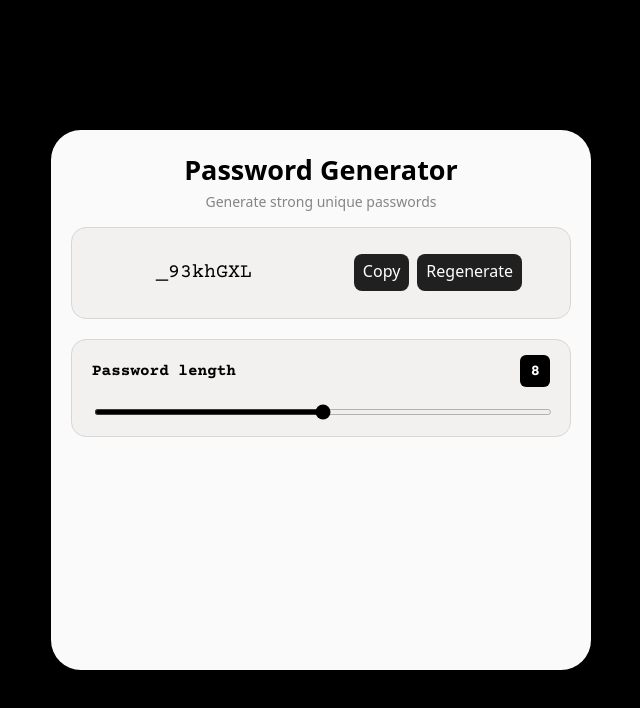
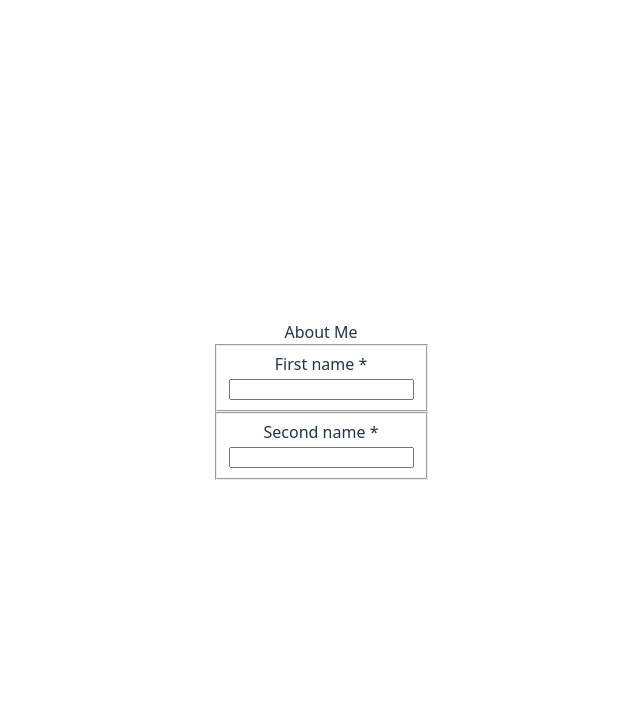
Before and after one commit to madhu-sudhan-rao/react-learning, a React (Vite) app: page / in a window 1280 px wide. Shown: the top 708 px of the page, without its empty margins (319-959 px from the left). Built offline with nearby package versions, Linux system fonts and the light colour scheme.

Commit message:
form ui validations implemented

```diff
--- a/src/App.tsx
+++ b/src/App.tsx
@@ -1,6 +1,7 @@
 
 import './App.css'
 import Counter from './problems/counter/Counter'
+import FormUiValidation from './problems/form-ui/FormUiValidation'
 import PasswordGenerator from './problems/password-generator/PasswordGenerator'
 import TodoList from './problems/todo-list/TodoList'
 
@@ -9,7 +10,8 @@ function App() {
     <>
     {/* <Counter /> */}
     {/* <TodoList /> */}
-    <PasswordGenerator />
+    {/* <PasswordGenerator /> */}
+    <FormUiValidation />
 
     </>
   )
--- /dev/null
+++ b/src/problems/form-ui/FormUiValidation.tsx
@@ -0,0 +1,156 @@
+import React, { useState } from "react";
+
+type FormFieldName = "firstName" | "secondName" | "age" | "mobile" | "gender";
+
+type FormField = {
+  type: string;
+  value: string;
+  touched: boolean
+  errors: {
+    required: boolean;
+    minLength?: number;
+    max?: number;
+    min?: number;
+    allowNumbers?: boolean;
+    length?: number;
+  };
+};
+
+type UserInfoFormType = {
+  firstName: FormField;
+  secondName: FormField;
+  age: FormField;
+  mobile: FormField;
+  gender: FormField;
+};
+
+function FormUiValidation() {
+  const [userInfoForm, setUserInfoForm] = useState<UserInfoFormType>({
+    firstName: {
+      type: "text",
+      value: "",
+      touched: false,
+      errors: {
+        required: true,
+        minLength: 0,
+        allowNumbers: false,
+      },
+    },
+    secondName: {
+      type: "text",
+      value: "",
+      touched: false,
+      errors: {
+        required: false,
+        minLength: 0,
+        allowNumbers: false,
+      },
+    },
+    age: {
+      type: "number",
+      value: "",
+      touched: false,
+      errors: {
+        required: false,
+        allowNumbers: true,
+        min: 0,
+        max: 99,
+      },
+    },
+    mobile: {
+      type: "number",
+      value: "",
+      touched: false,
+      errors: {
+        required: false,
+        allowNumbers: true,
+        length: 10,
+      },
+    },
+    gender: {
+      type: "select",
+      value: "",
+      touched: false,
+      errors: {
+        required: true,
+      },
+    },
+  });
+
+  const handleChange = (
+    e: React.ChangeEvent<HTMLInputElement | HTMLSelectElement>
+  ) => {
+    const { name, value } = e.target;
+
+    setUserInfoForm((prev) => ({
+      ...prev,
+      [name as keyof UserInfoFormType]: {
+        ...prev[name as keyof UserInfoFormType],
+        value,
+        touched: true
+      },
+    }));
+  };
+  const handleBlur = (e: React.FocusEvent<HTMLInputElement | HTMLSelectElement>) => {
+  const { name } = e.target;
+  setUserInfoForm(prev => ({
+    ...prev,
+    [name as keyof UserInfoFormType]: {
+      ...prev[name as keyof UserInfoFormType],
+      touched: true
+    }
+  }));
+};
+
+
+  const renderError = (field: FormField) => {
+    if(field.errors.required && !field.value && field.touched ) {
+        return <span className="error">Please fill this field.</span>
+    }
+  };
+
+  return (
+    <div className="form-ui-card">
+      <header>
+        <div className="title">About Me</div>
+      </header>
+      <main className="form-card-body">
+        <form>
+          <fieldset>
+            <label htmlFor="firstName">
+              First name <span className="required">*</span>
+            </label>
+            <div className="form-field">
+              <input
+                type="text"
+                id="firstName"
+                name="firstName"
+                value={userInfoForm.firstName.value}
+                onChange={handleChange}
+                onBlur={handleBlur}
+              />
+            </div>
+            <div className="error">{renderError(userInfoForm.firstName)}</div>
+          </fieldset>
+          <fieldset>
+            <label htmlFor="secondName">
+              Second name <span className="required">*</span>
+            </label>
+            <div className="form-field">
+              <input
+                type="text"
+                id="secondName"
+                name="secondName"
+                value={userInfoForm.secondName.value}
+                onChange={handleChange}
+                onBlur={handleBlur}
+              />
+            </div>
+          </fieldset>
+        </form>
+      </main>
+    </div>
+  );
+}
+
+export default FormUiValidation;
```
Also changed, not shown: src/problems/form-ui/FormUiValidation.css (added).
